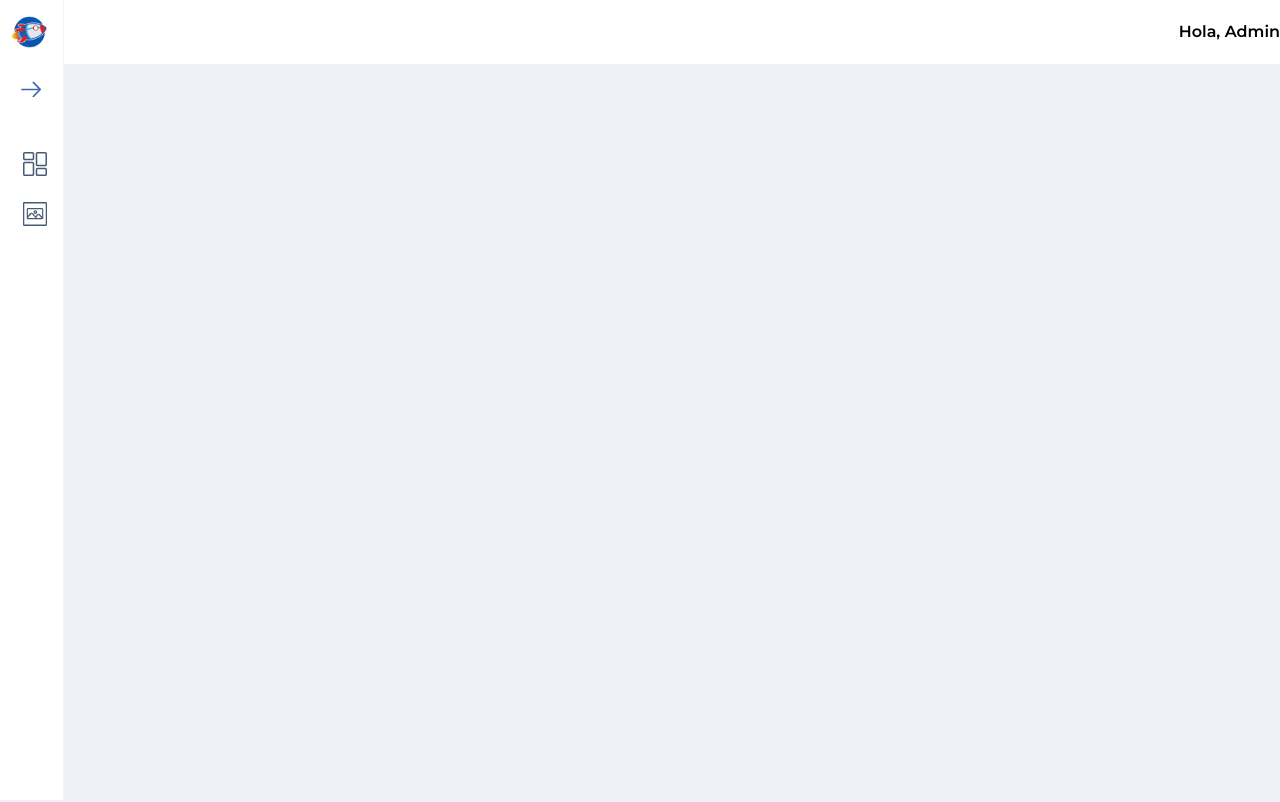
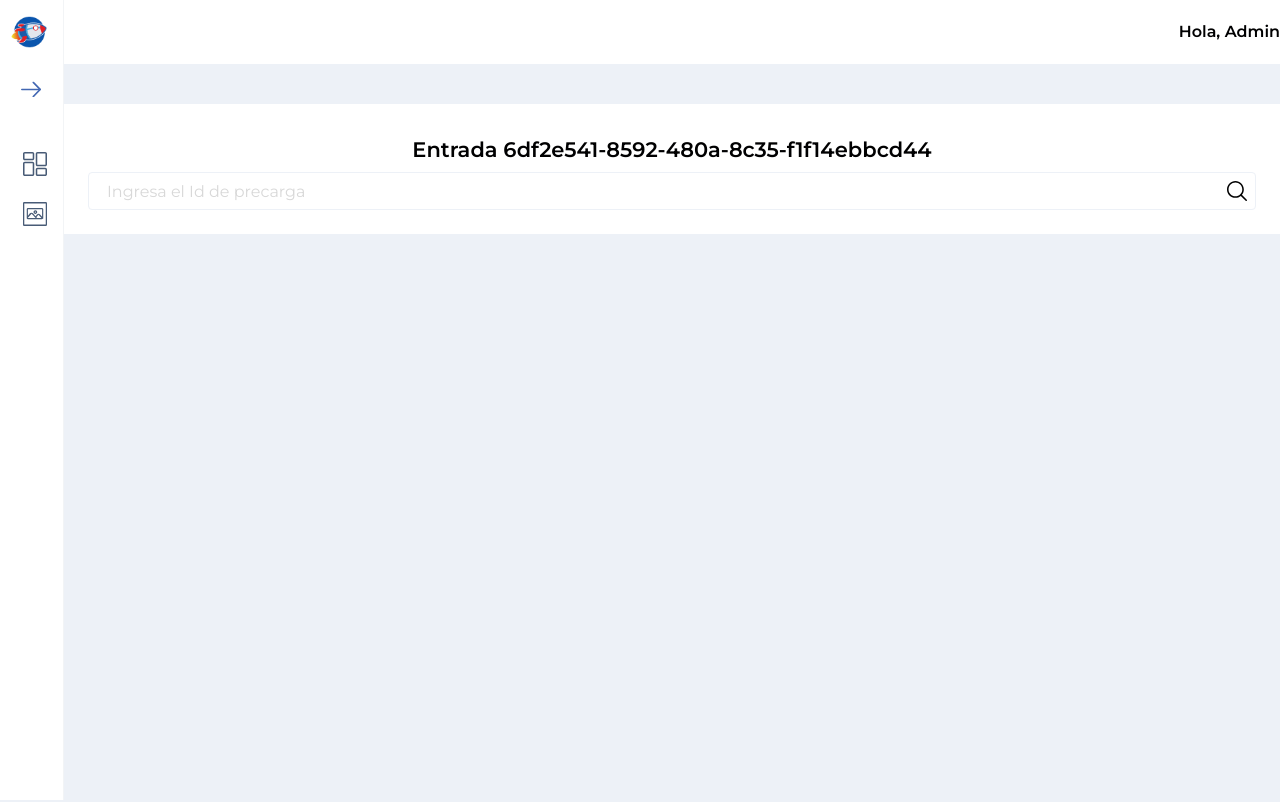
Before and after one commit to Lariicsa/fan-ui-bodega, a Vue app: page /entradas in a window 1280 px wide. Shown: the top 802 px of the page. Built offline with nearby package versions, Linux system fonts and the light colour scheme.

Commit message:
Add finder in preload view

```diff
--- a/src/router/index.js
+++ b/src/router/index.js
@@ -1,29 +1,35 @@
-import Vue from 'vue'
-import VueRouter from 'vue-router'
-import Home from '../views/Home.vue'
+import Vue from "vue";
+import VueRouter from "vue-router";
+import Home from "../views/Home.vue";
 
-Vue.use(VueRouter)
+Vue.use(VueRouter);
 
 const routes = [
   {
-    path: '/',
-    name: 'Home',
-    component: Home
+    path: "/",
+    name: "Home",
+    component: Home,
   },
   {
-    path: '/about',
-    name: 'About',
-    // route level code-splitting
-    // this generates a separate chunk (about.[hash].js) for this route
-    // which is lazy-loaded when the route is visited.
-    component: () => import(/* webpackChunkName: "about" */ '../views/About.vue')
-  }
-]
+    path: "/about",
+    name: "About",
+    component: () =>
+      import(/* webpackChunkName: "about" */ "../views/About.vue"),
+  },
+  {
+    path: "/entradas",
+    name: "EntrieLoaded",
+    component: () =>
+      import(
+        /* webpackChunkName: "entries" */ "../views/Entries/EntrieLoaded.vue"
+      ),
+  },
+];
 
 const router = new VueRouter({
-  mode: 'history',
+  mode: "history",
   base: process.env.BASE_URL,
-  routes
-})
+  routes,
+});
 
-export default router
+export default router;
--- /dev/null
+++ b/src/views/Entries/EntrieLoaded.vue
@@ -0,0 +1,34 @@
+<template>
+  <div class="container__box">
+    <h4>Entrada 6df2e541-8592-480a-8c35-f1f14ebbcd44</h4>
+    <div class="row between center">
+      <Finder
+        phText="Ingresa el Id de precarga"
+        @search="getEntrieInfo(idTyped)"
+        v-model="idTyped"
+      />
+    </div>
+  </div>
+</template>
+<script>
+import Finder from "@/components/Finder";
+export default {
+  name: "EntrieLoaded",
+
+  components: {
+    Finder,
+  },
+
+  data() {
+    return {
+      idTyped: "",
+    };
+  },
+
+  methods: {
+    getEntrieInfo(entrieId) {
+      this.$store.dispatch("getPreloaded", entrieId);
+    },
+  },
+};
+</script>
--- a/src/views/Home.vue
+++ b/src/views/Home.vue
@@ -103,8 +103,7 @@ export default {
   },
 
   mounted() {
-    if(this.status) {
-
+    if (this.status) {
     }
   },
 
@@ -113,7 +112,6 @@ export default {
       "setEntrieOrigin",
       "setAssignedTo",
       "loadEntrieFromCounting",
-      "getPreloaded"
     ]),
 
     showCountingDetails() {
@@ -216,8 +214,8 @@ export default {
     },
 
     status() {
-      return this.$store.state.entries.status
-    }
+      return this.$store.state.entries.status;
+    },
   },
 };
 </script>
```
Also changed, not shown: src/views/Entries/Entries.vue (added, +10 -0 lines), src/views/Entries/EntrieLoadedDetail.vue (added).
